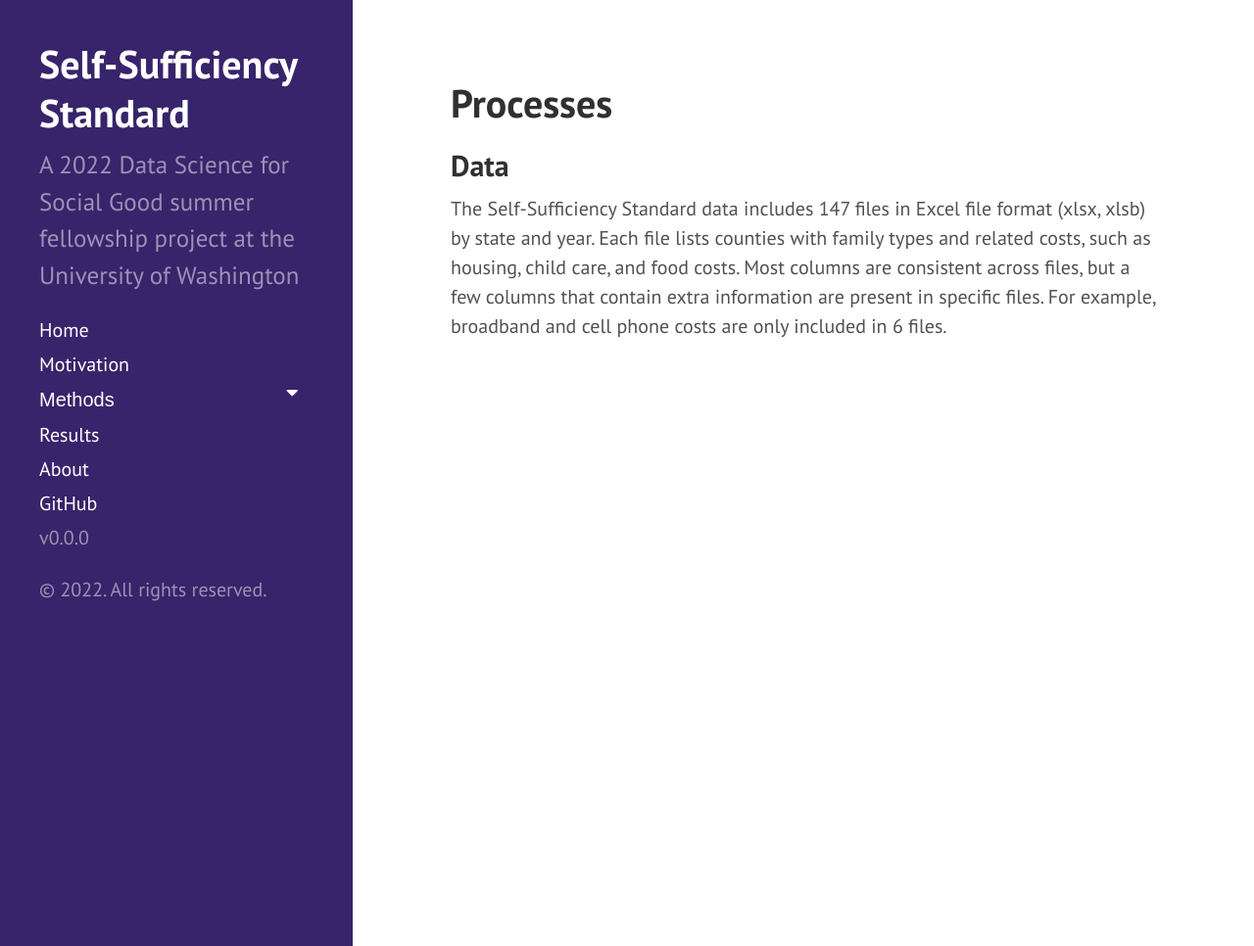
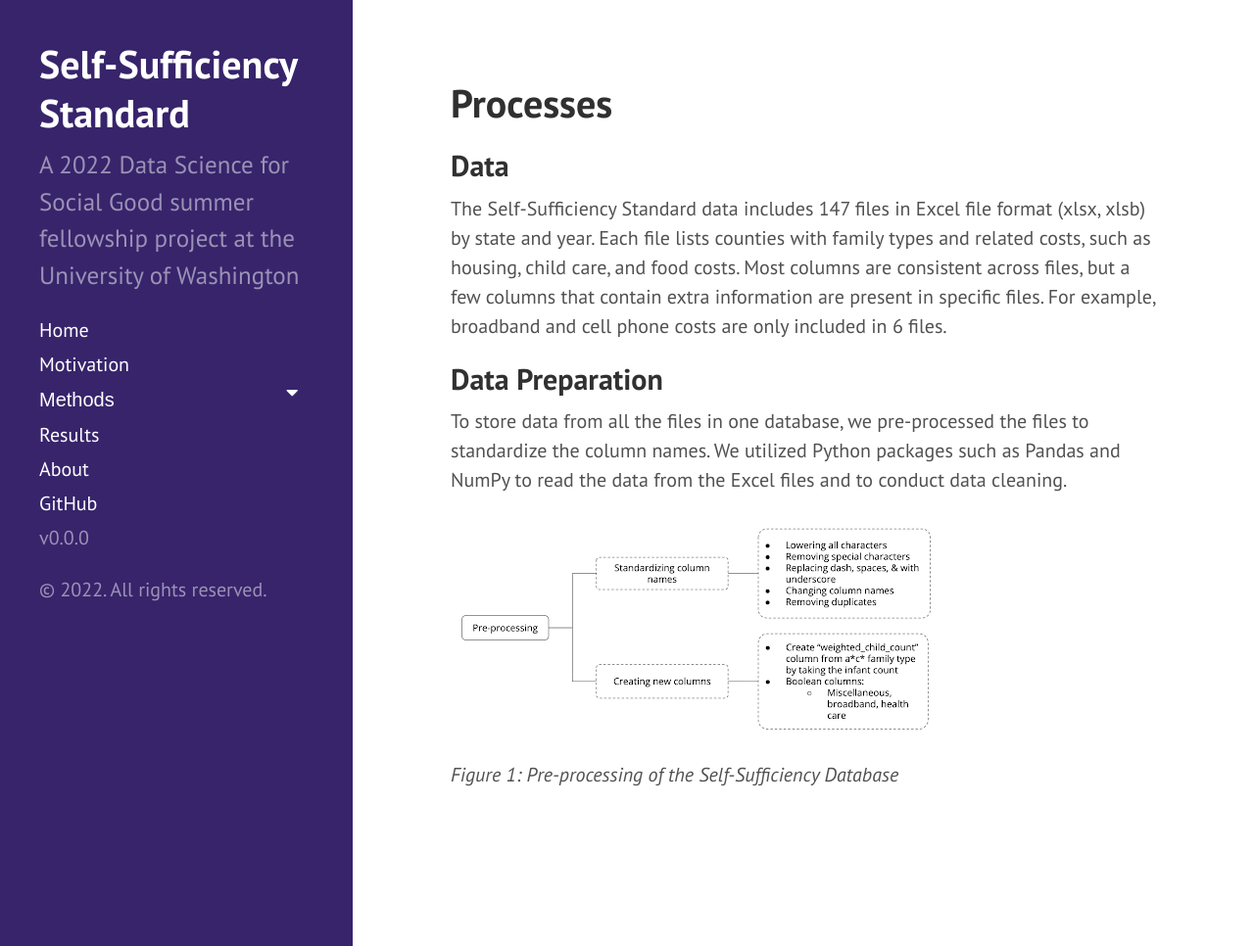
Before and after one commit to uwescience/DSSG2022-Self-Sufficiency, a Jekyll site: the page built from processes.md, in a window 1280 px wide and 966 px high. Shown: the whole window at 98% size. Built offline with Jekyll 4.4.1, drawn with Linux system fonts in a browser that asks for light colours.

Commit message:
Update processes.md

```diff
--- a/processes.md
+++ b/processes.md
@@ -5,3 +5,10 @@ title: Processes
 
 ## Data
 The Self-Sufficiency Standard data includes 147 files in Excel file format (xlsx, xlsb) by state and year. Each file lists counties with family types and related costs, such as housing, child care, and food costs. Most columns are consistent across files, but a few columns that contain extra information are present in specific files. For example, broadband and cell phone costs are only included in 6 files.
+
+## Data Preparation
+To store data from all the files in one database, we pre-processed the files to standardize the column names. We utilized Python packages such as Pandas and NumPy to read the data from the Excel files and to conduct data cleaning.
+
+<img src="{{ site.url }}{{ site.baseurl }}/assets/img/pre-processing.png">
+
+*Figure 1: Pre-processing of the Self-Sufficiency Database*
```
